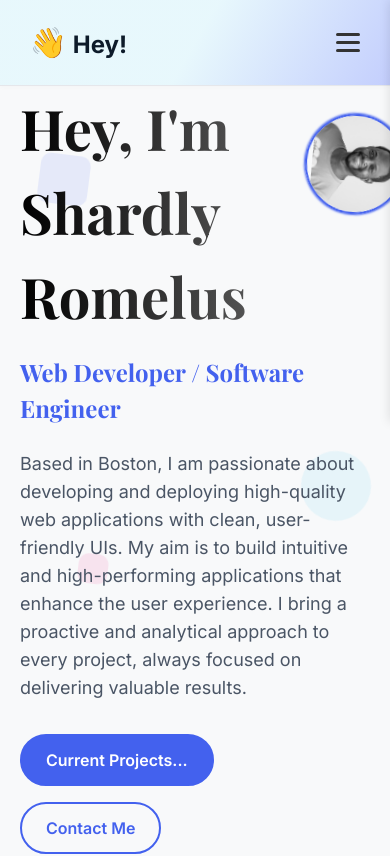
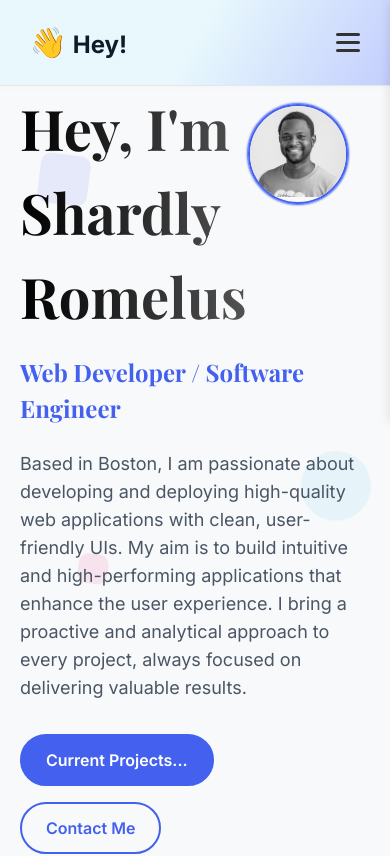
Before and after one commit to sromelus/my_dev_porfolio, a Next.js app: page / in a window 390 px wide. Shown: the top 856 px of the page. Built offline with nearby package versions, Linux system fonts and the light colour scheme.

Commit message:
disable hero animation effects in mobile

```diff
--- a/app/components/styles/Hero.module.css
+++ b/app/components/styles/Hero.module.css
@@ -217,6 +217,10 @@
     display: none;
   }
 
+  .heroImageAnimation {
+    animation: none;
+  }
+
   .heroImage {
     width: 100px;
     height: 100px;
```
